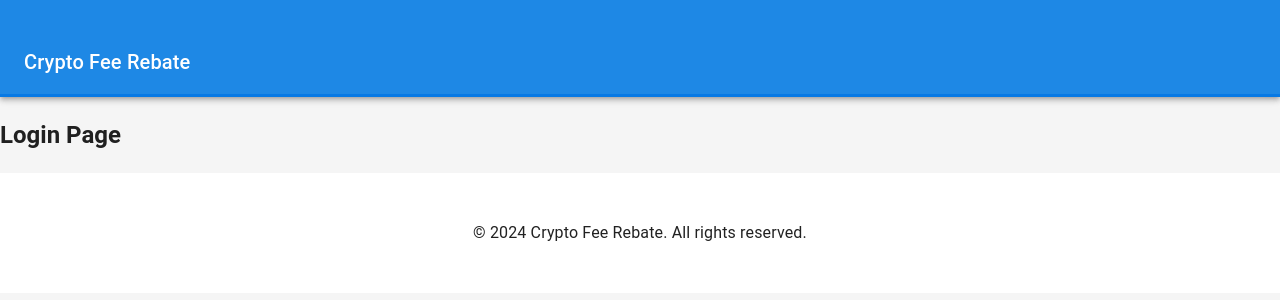
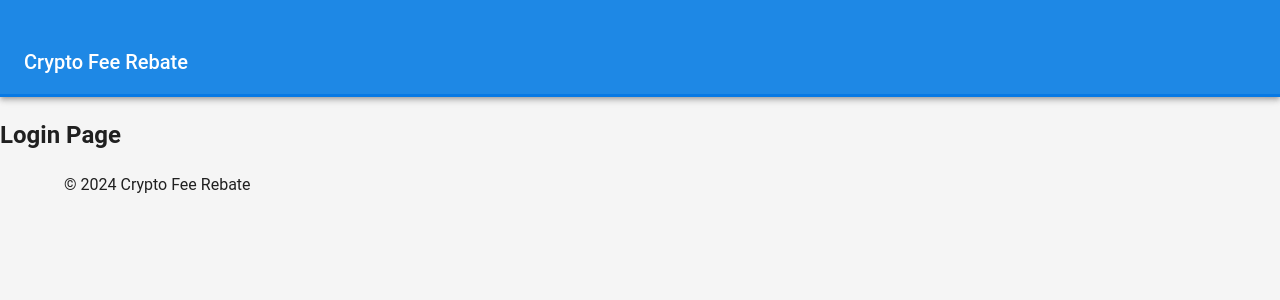
Before and after one commit to PSS0702/crypto-fee-rebate, a React (Create React App) app in the folder frontend/: page /login in a window 1280 px wide. Shown: the top 300 px of the page. Built offline with nearby package versions, Linux system fonts and the light colour scheme.

Commit message:
Update Footer.js

```diff
--- a/frontend/src/components/Footer.js
+++ b/frontend/src/components/Footer.js
@@ -1,22 +1,12 @@
 import React from 'react';
-import { Typography, Container, makeStyles } from '@material-ui/core';
-
-const useStyles = makeStyles((theme) => ({
-  footer: {
-    backgroundColor: theme.palette.background.paper,
-    padding: theme.spacing(6, 0),
-    marginTop: 'auto',
-  },
-}));
+import { Typography, Container } from '@mui/material';  // 수정된 import 경로
 
 function Footer() {
-  const classes = useStyles();
-
   return (
-    <footer className={classes.footer}>
-      <Container maxWidth="lg">
-        <Typography variant="body1" align="center">
-          © {new Date().getFullYear()} Crypto Fee Rebate. All rights reserved.
+    <footer>
+      <Container>
+        <Typography variant="body1">
+          © 2024 Crypto Fee Rebate
         </Typography>
       </Container>
     </footer>
```
